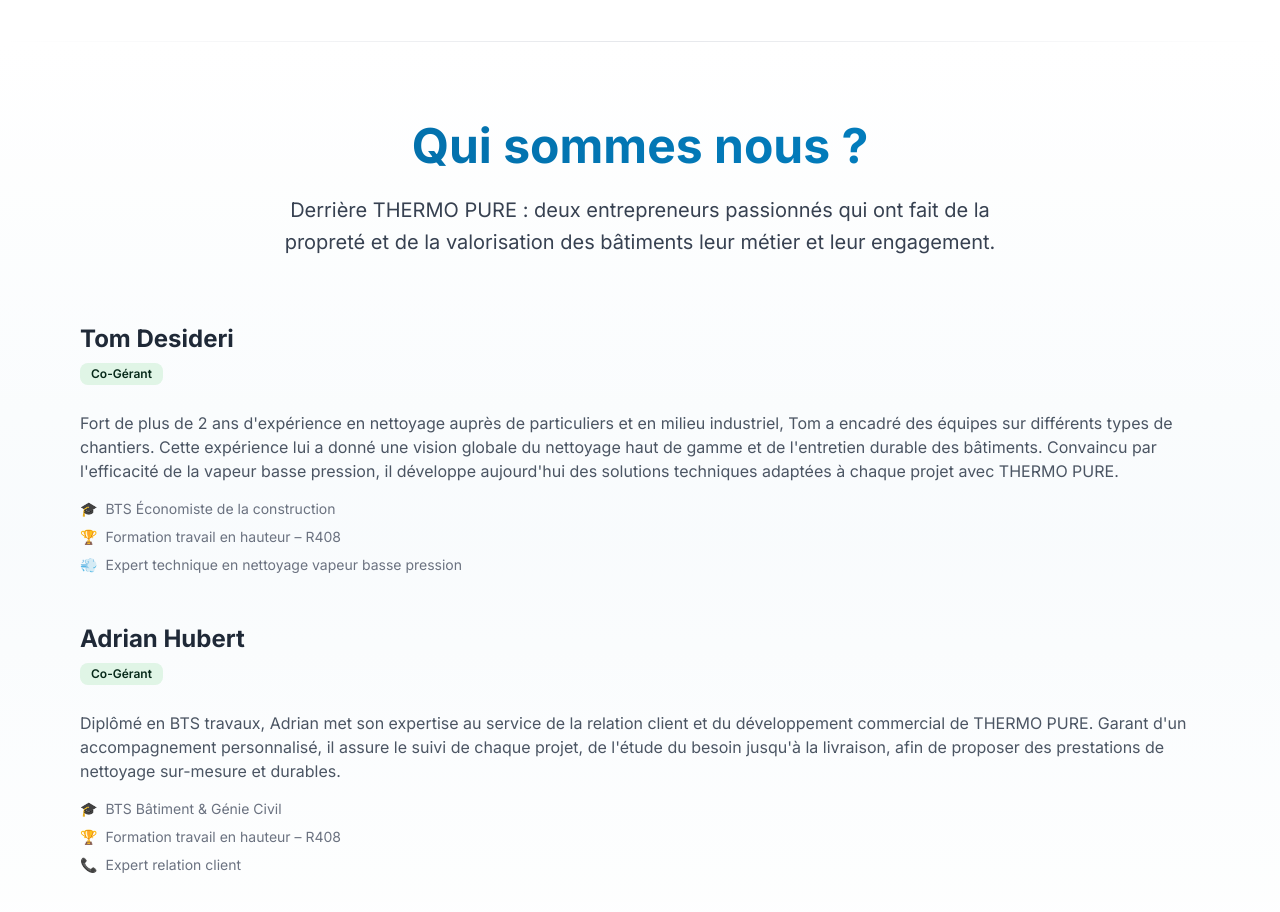
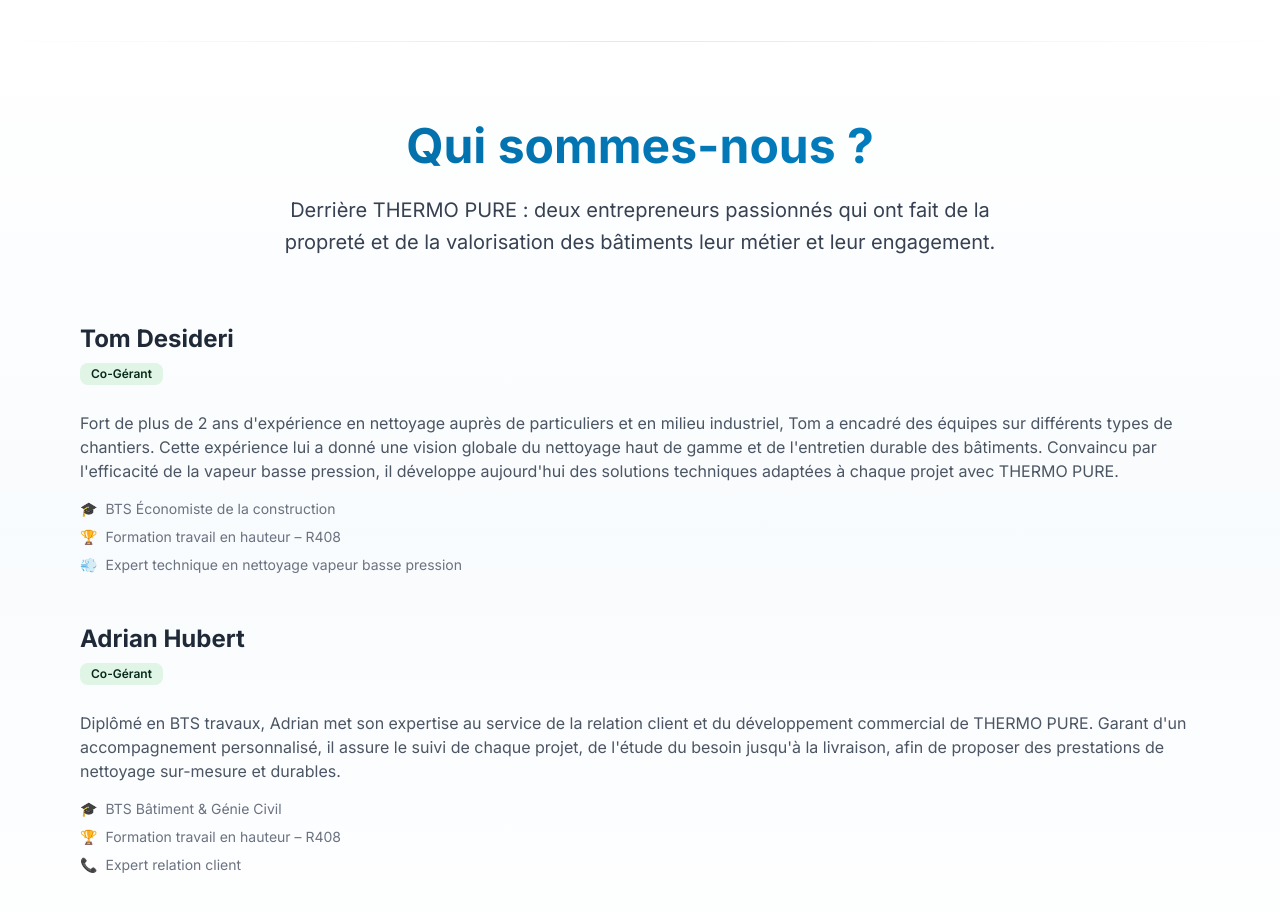
Before and after one commit to 0xLazard1/thermo-pure-website, a Next.js app: page / in a window 1280 px wide. Shown: the part 5420-6332 px from the top of the page. Built offline with nearby package versions, Linux system fonts and the light colour scheme.

Commit message:
FIX: title about

```diff
--- a/src/components/sections/about.tsx
+++ b/src/components/sections/about.tsx
@@ -8,7 +8,7 @@ export const AboutSection = () => {
             <div className="max-w-6xl mx-auto px-4">
                 <div className="text-center mb-16">
                     <h2 className="text-4xl md:text-5xl font-bold bg-gradient-to-r from-sky-700 to-sky-600 bg-clip-text text-transparent mb-6">
-                        Qui sommes nous ?
+                        Qui sommes-nous ?
                     </h2>
                     <p className="text-xl text-gray-700 max-w-3xl mx-auto leading-relaxed">
                         Derrière THERMO PURE : deux entrepreneurs passionnés qui ont fait de la propreté et de la valorisation des bâtiments leur métier et leur engagement.
```
